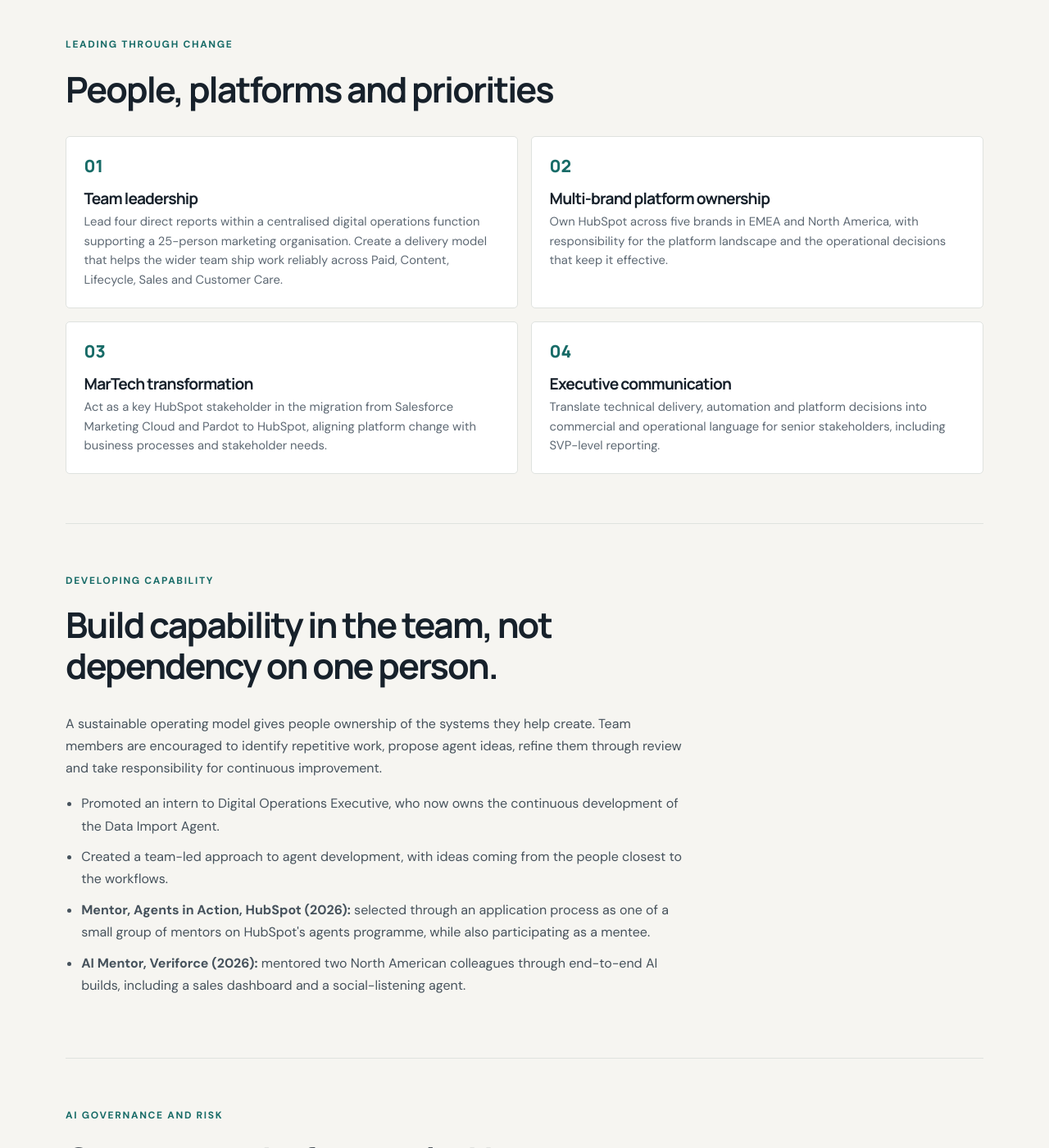
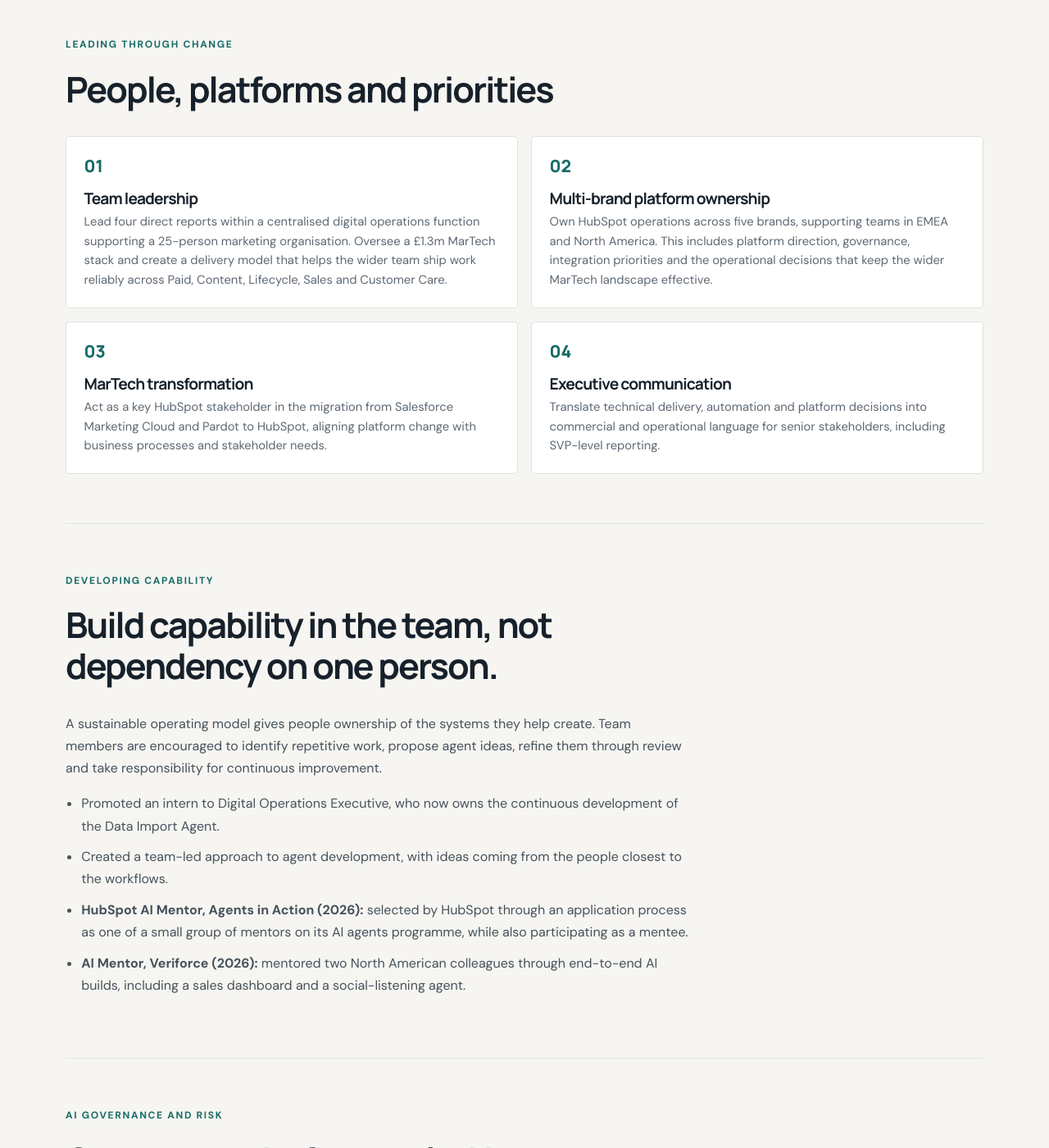
Before and after one commit to georgefwmurray/Marketing-Operations-Control-Centre, a Jekyll site: the page built from Leadership-&-Strategy.md, in a window 1280 px wide and 1400 px high, scrolled down 1738 px. Shown: the whole window at 82% size. Built offline with Jekyll 4.4.1, drawn with Linux system fonts in a browser that asks for light colours.

Commit message:
Clarify MarTech ownership and HubSpot AI mentoring

```diff
--- a/Leadership-&-Strategy.md
+++ b/Leadership-&-Strategy.md
@@ -43,8 +43,8 @@ description: "Leadership approach, operating model and governance philosophy for
     <h2>People, platforms and priorities</h2>
   </div>
   <div class="leadership-grid">
-    <article class="leadership-card"><span class="outcome-number">01</span><h3>Team leadership</h3><p>Lead four direct reports within a centralised digital operations function supporting a 25-person marketing organisation. Create a delivery model that helps the wider team ship work reliably across Paid, Content, Lifecycle, Sales and Customer Care.</p></article>
-    <article class="leadership-card"><span class="outcome-number">02</span><h3>Multi-brand platform ownership</h3><p>Own HubSpot across five brands in EMEA and North America, with responsibility for the platform landscape and the operational decisions that keep it effective.</p></article>
+    <article class="leadership-card"><span class="outcome-number">01</span><h3>Team leadership</h3><p>Lead four direct reports within a centralised digital operations function supporting a 25-person marketing organisation. Oversee a £1.3m MarTech stack and create a delivery model that helps the wider team ship work reliably across Paid, Content, Lifecycle, Sales and Customer Care.</p></article>
+    <article class="leadership-card"><span class="outcome-number">02</span><h3>Multi-brand platform ownership</h3><p>Own HubSpot operations across five brands, supporting teams in EMEA and North America. This includes platform direction, governance, integration priorities and the operational decisions that keep the wider MarTech landscape effective.</p></article>
     <article class="leadership-card"><span class="outcome-number">03</span><h3>MarTech transformation</h3><p>Act as a key HubSpot stakeholder in the migration from Salesforce Marketing Cloud and Pardot to HubSpot, aligning platform change with business processes and stakeholder needs.</p></article>
     <article class="leadership-card"><span class="outcome-number">04</span><h3>Executive communication</h3><p>Translate technical delivery, automation and platform decisions into commercial and operational language for senior stakeholders, including SVP-level reporting.</p></article>
   </div>
@@ -60,7 +60,7 @@ description: "Leadership approach, operating model and governance philosophy for
     <ul>
       <li>Promoted an intern to Digital Operations Executive, who now owns the continuous development of the Data Import Agent.</li>
       <li>Created a team-led approach to agent development, with ideas coming from the people closest to the workflows.</li>
-      <li><strong>Mentor, Agents in Action, HubSpot (2026):</strong> selected through an application process as one of a small group of mentors on HubSpot's agents programme, while also participating as a mentee.</li>
+      <li><strong>HubSpot AI Mentor, Agents in Action (2026):</strong> selected by HubSpot through an application process as one of a small group of mentors on its AI agents programme, while also participating as a mentee.</li>
       <li><strong>AI Mentor, Veriforce (2026):</strong> mentored two North American colleagues through end-to-end AI builds, including a sales dashboard and a social-listening agent.</li>
     </ul>
   </div>
```
